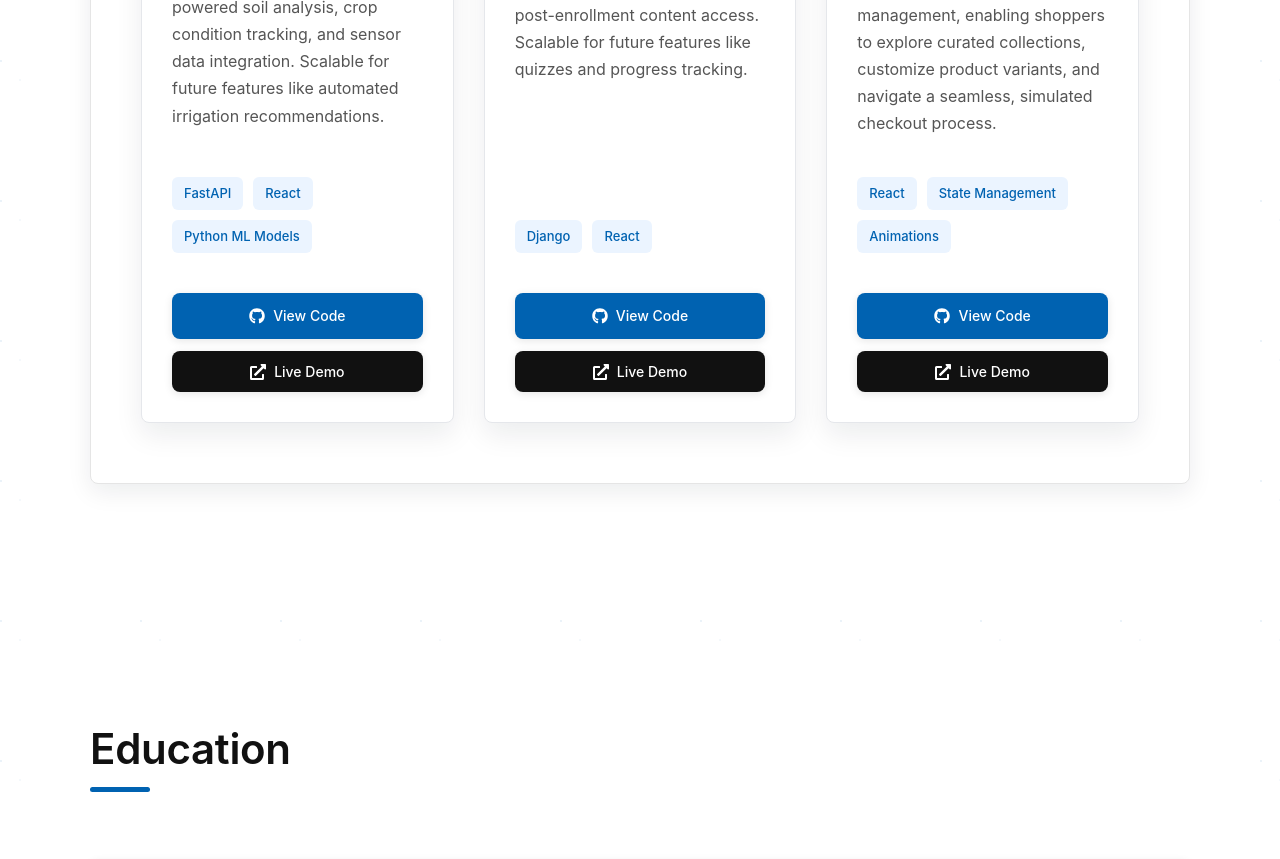
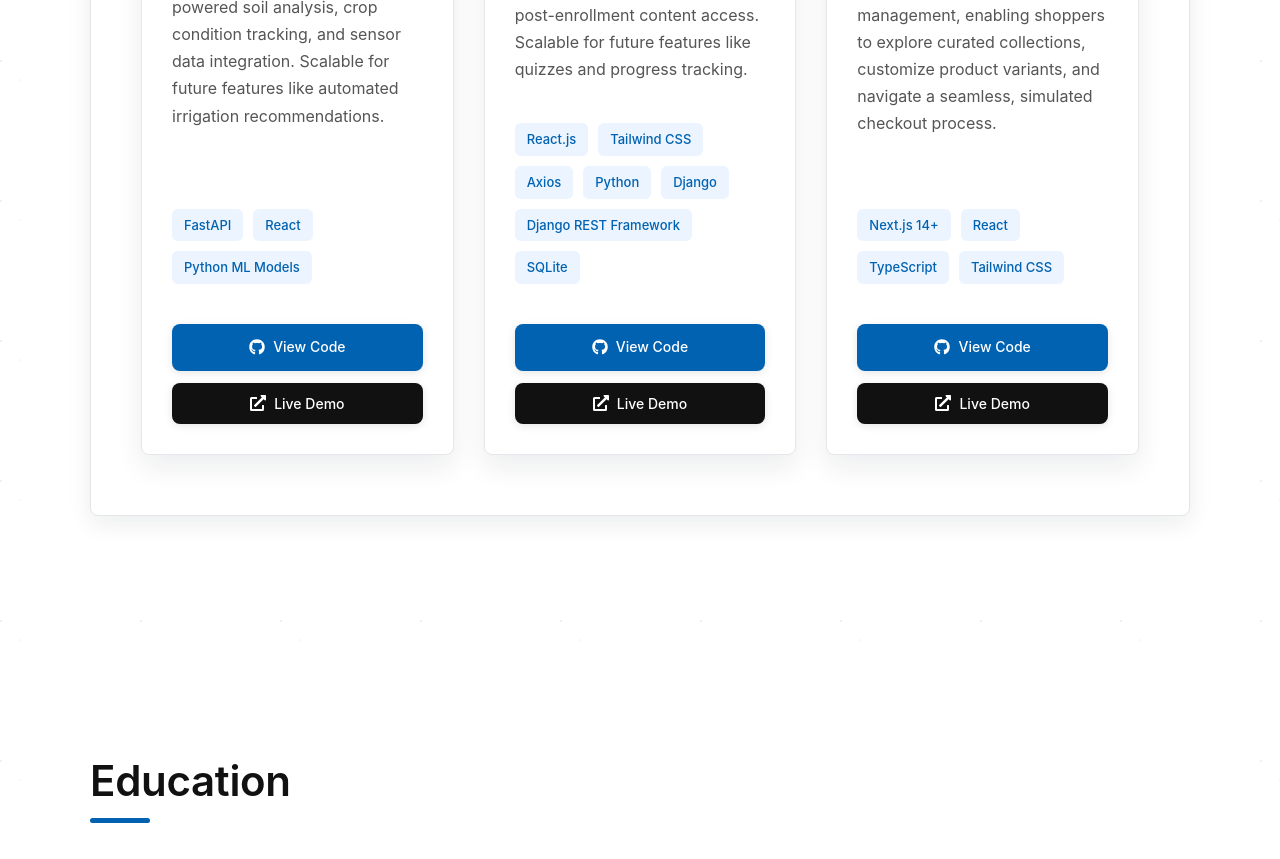
Before and after one commit to akash06959/FUTURE_FS_01, a React app: page / in a window 1280 px wide. Shown: the part 3580-4439 px from the top of the page. Built offline with nearby package versions, Linux system fonts and the light colour scheme; the HTML template or start-up script is replaced by a standard one.

Commit message:
technologies added

```diff
--- a/src/components/Projects.jsx
+++ b/src/components/Projects.jsx
@@ -19,7 +19,7 @@ const projects = [
     name: 'LearnHub',
     tagline: 'E-Learning Course Platform',
     description: 'Web platform for subject-oriented course enrollment and material access. Supports course browsing, purchase, and post-enrollment content access. Scalable for future features like quizzes and progress tracking.',
-    techStack: ['Django', 'React'],
+    techStack: ['React.js', 'Tailwind CSS', 'Axios', 'Python', 'Django', 'Django REST Framework', 'SQLite'],
     image: '/images/elearning-cover.webp',
     githubUrl: 'https://github.com/akash06959/Elearningplatform',
     liveUrl: 'https://elearningplatform-three.vercel.app',
@@ -29,7 +29,7 @@ const projects = [
     name: 'Apparel Store',
     tagline: 'Modern Apparel Storefront',
     description: 'A premium e-commerce interface designed for fashion retail that combines fluid animations with robust state management, enabling shoppers to explore curated collections, customize product variants, and navigate a seamless, simulated checkout process.',
-    techStack: ['React', 'State Management', 'Animations'],
+    techStack: ['Next.js 14+', 'React', 'TypeScript', 'Tailwind CSS'],
     image: '/images/apparel-store.png',
     githubUrl: 'https://github.com/akash06959/FUTURE_FS_02',
     liveUrl: 'https://apparelstore-ecru.vercel.app/',
```
